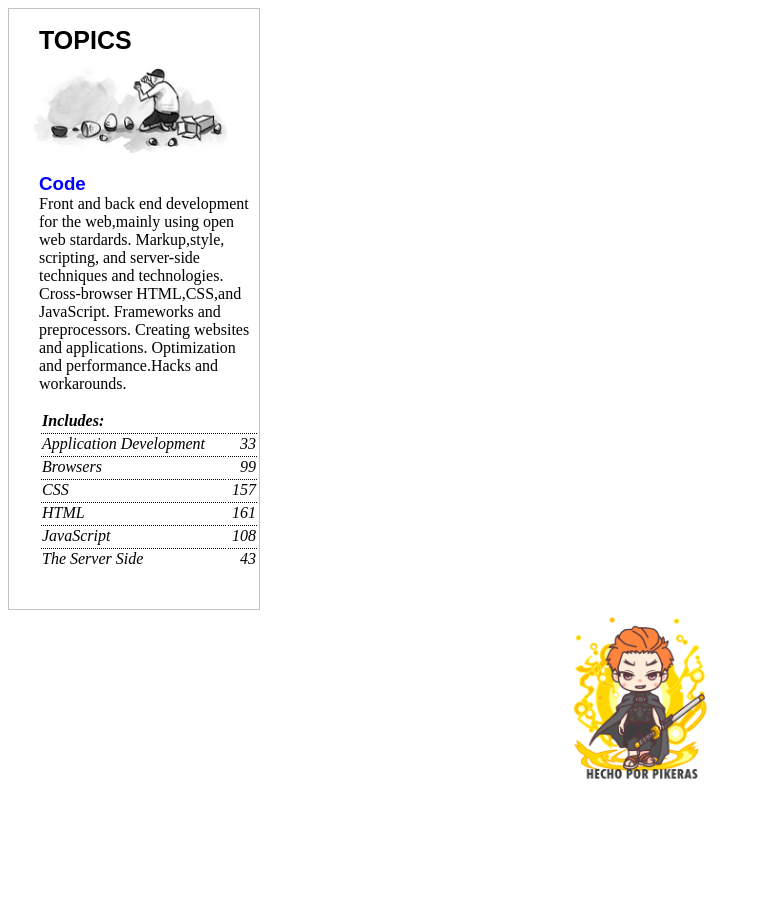
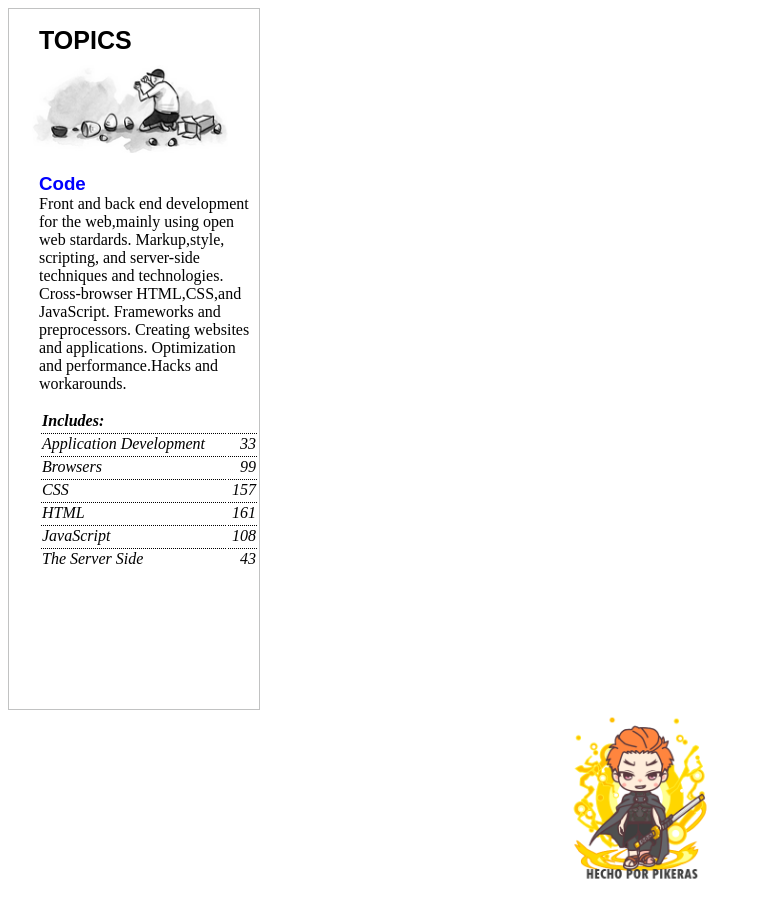
Before and after one commit to Pikeran/DIW, a PHP site: page / in a window 1280 px wide. Shown: the whole page, without its empty margins (0-762 px from the left). Before the commit the page ends 779 px from the top, so only its background shows below. Run offline with PHP 8.4, Linux system fonts and the light colour scheme.

Commit message:
Adaptando div a firefox

```diff
--- a/AListApart/estilos.css
+++ b/AListApart/estilos.css
@@ -1,6 +1,6 @@
 .contenido{
 width: 250px;
-height: 600px;
+height: 700px;
 border: 1px solid #c1c2c2;
 }
 
```
